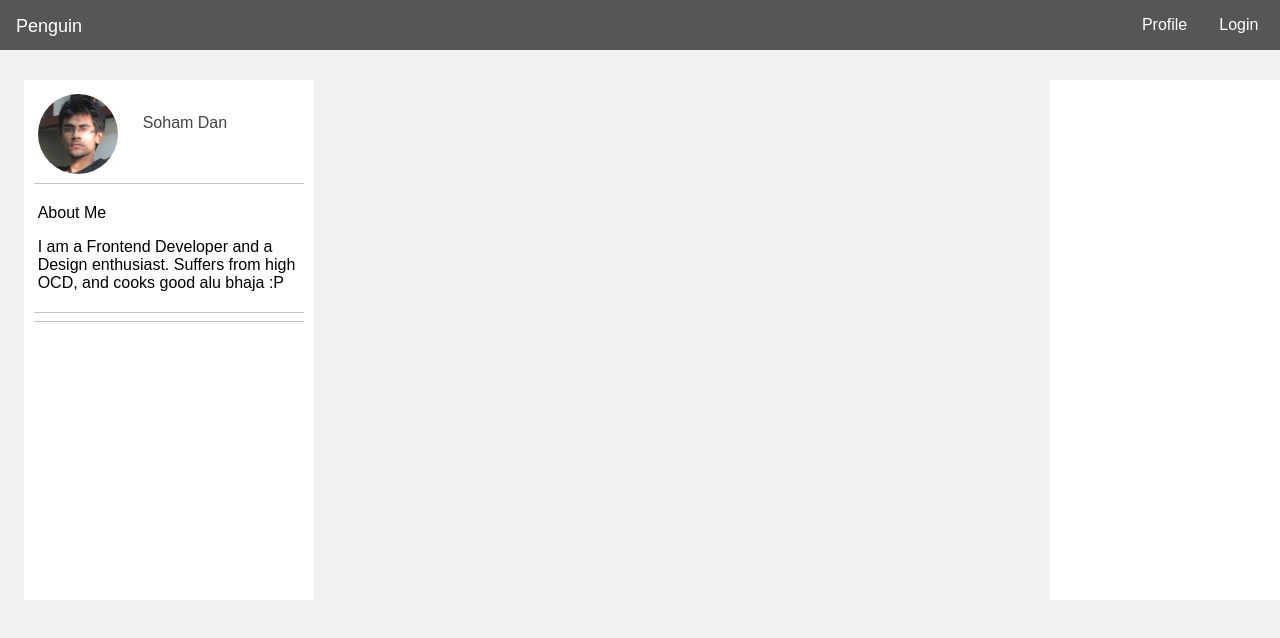
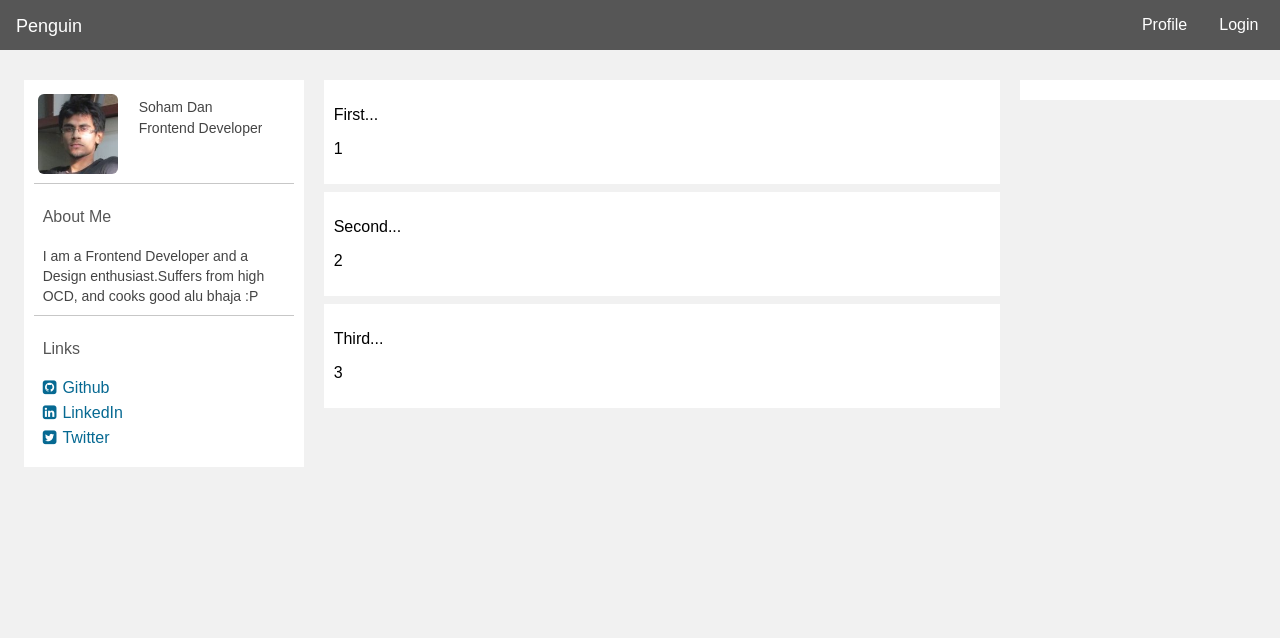
Before and after one commit to sohamd3/penguin, a React (Create React App) app: page /Profile in a window 1280 px wide. Shown: the top 638 px of the page. Built offline with nearby package versions, Linux system fonts and the light colour scheme.

Commit message:
Update profile page and implement state/dynamic data

```diff
--- a/src/components/Profile/Profile.css
+++ b/src/components/Profile/Profile.css
@@ -5,37 +5,81 @@
 .content-panels{
     padding: 10px;
     background-color: #fff;
-    height: 500px;
     float: left;
     margin: 0px 10px;
+    height: auto;
 }
 .left-sidebar{
-    width: 20%;
+    width: 260px;
+    position: fixed;
 }
 .mid-section{
     width: 50%;
     background-color: transparent;
+    /* outline: 1px solid #ca74fc; */
+    position: relative;
+    margin-left: 310px;
 }
 .right-sidebar{
     width: 20%;
 }
+/* left sidebar styles */
 .info{
     padding: 4px;
-    border-bottom: 1px solid #c7c7c7;
 }
 .basic-info{
     height: 85px;
+    border-bottom: 1px solid #c7c7c7;
 }
 .basic-info img{
     height: 80px;
-    border-radius: 360px;
+    border-radius: 6px;
     float: left;
+    margin-right: 16px;
 }
 .basic-info p{
     float: left;
-    margin: 20px 20px 5px 25px;
+    margin: 5px 5px 0px;
     text-overflow: ellipsis;
     white-space: nowrap;
     overflow: hidden;
     color: #444444;
+    font-size: 14px;
 }
+.info .heading{
+    margin: 20px 20px 5px 5px;
+    color: #565656;
+    font-size: 16px;
+}
+.bio{
+    border-bottom: 1px solid #c7c7c7;
+}
+.bio .details{
+    margin: 20px 20px 5px 5px;
+    line-height: 20px;
+    color: #444444;
+    font-size: 14px;
+}
+.info .heading{margin: 20px 20px 20px 5px;}
+.links a{
+    margin: 5px 15px 5px 5px;
+    line-height: 20px;
+    text-decoration: none;
+    color: #066992;
+    font-size: 16px;
+    display: block;
+}
+.links a span{
+    margin-right: 6px;
+}
+/* left sidebar styles */
+
+/* mid section styles */
+.mid-section{padding: 0px;}
+.mid-section .content-box{
+    width: 97%;
+    height: auto;
+    padding: 10px;
+    margin: 0px 0px 8px 0px;
+    background-color: #fff;
+}
--- a/src/components/Profile/Profile.js
+++ b/src/components/Profile/Profile.js
@@ -3,6 +3,50 @@ import { Link } from 'react-router-dom';
 import './Profile.css';
 
 class Header extends Component {
+    constructor() {
+        super();
+
+        this.state = {
+            content:[
+                {
+                   component: 'First...',
+                   id: 1
+                },
+                {
+                   component: 'Second...',
+                   id: 2
+                },
+                {
+                   component: 'Third...',
+                   id: 3
+                }
+            ],
+            name:'Soham Dan',
+            profilePic:'./me.jpg',
+            role:'Frontend Developer',
+            bio:'I am a Frontend Developer and a Design enthusiast.Suffers from high OCD, and cooks good alu bhaja :P',
+            links:[
+                {
+                    title: 'Github',
+                    link:'https://www.github.com',
+                    icon:'fa fa-github-square',
+                    id: 1
+                 },
+                 {
+                    title: 'LinkedIn',
+                    link:'https://www.linkedin.com',
+                    icon:'fa fa-linkedin-square',
+                    id: 2
+                 },
+                 {
+                    title: 'Twitter',
+                    link:'https://www.twitter.com',
+                    icon:'fa fa-twitter-square',
+                    id: 3
+                 }
+            ]
+        }
+    }
     render() {
         return (
         <div className="profile">
@@ -10,24 +54,25 @@ class Header extends Component {
             {/* left sidebar to contain profile info */}
             <div className="content-panels left-sidebar">
                 <div className="info basic-info">
-                <img src="./me.jpg"/>
-                <p>Soham Dan</p>
+                    <img src={this.state.profilePic} alt="profile pic"/>
+                    <p>{this.state.name}</p>
+                    <p>{this.state.role}</p>
                 </div>
                 <div className="info bio">
-                <p>About Me</p>
-                <p>
-                    I am a Frontend Developer and a Design enthusiast.
-                    Suffers from high OCD, and cooks good alu bhaja :P
+                    <p className="heading">About Me</p>
+                    <p className="details">
+                        {this.state.bio}
                     </p>
                 </div>
                 <div className="info links">
-
+                    <p className="heading">Links</p>
+                    {this.state.links.map((d,i) =><Links key={i} linkData={d}/>)}
                 </div>
             </div>
 
             {/* mid section to contain posts */}
             <div className="content-panels mid-section">
-
+                {this.state.content.map((d, i) => <Content key = {i} componentData = {d}/>)}
             </div>
 
             {/* right sidebar to contain users list etc */}
@@ -40,4 +85,31 @@ class Header extends Component {
     }
 }
 
+// Mid Content
+class Content extends React.Component {
+    render() {
+       return (
+          <div className="content-box">
+             <p>{this.props.componentData.component}</p>
+             <p>{this.props.componentData.id}</p>
+          </div>
+       );
+    }
+}
+
+// Links
+class Links extends React.Component {
+    render() {
+       return (
+        <div>
+            <a href={this.props.linkData.link} target="_blank">
+            <span><i className={this.props.linkData.icon}></i></span>
+                {this.props.linkData.title}
+            </a>
+        </div>
+       );
+    }
+}
+
+
 export default Header;
```
Lines whose indentation alone changed are shown as unchanged.
